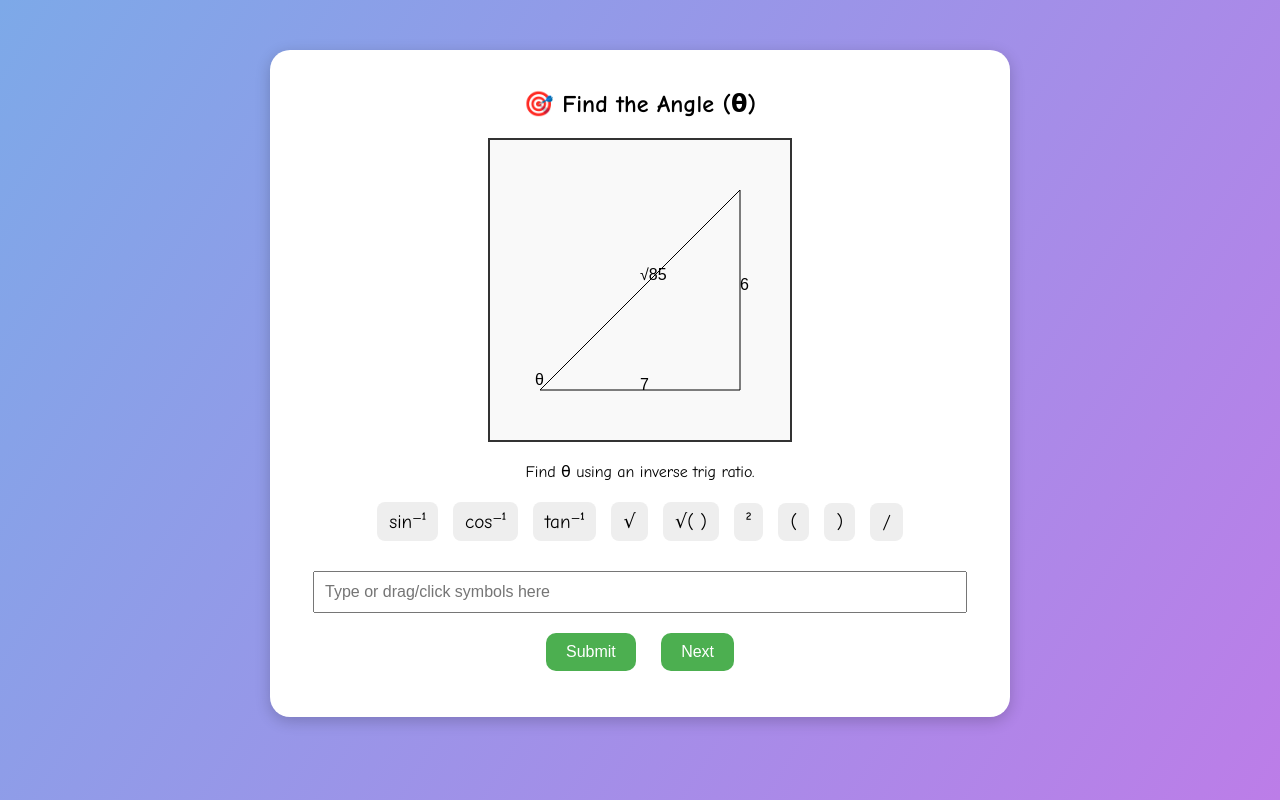
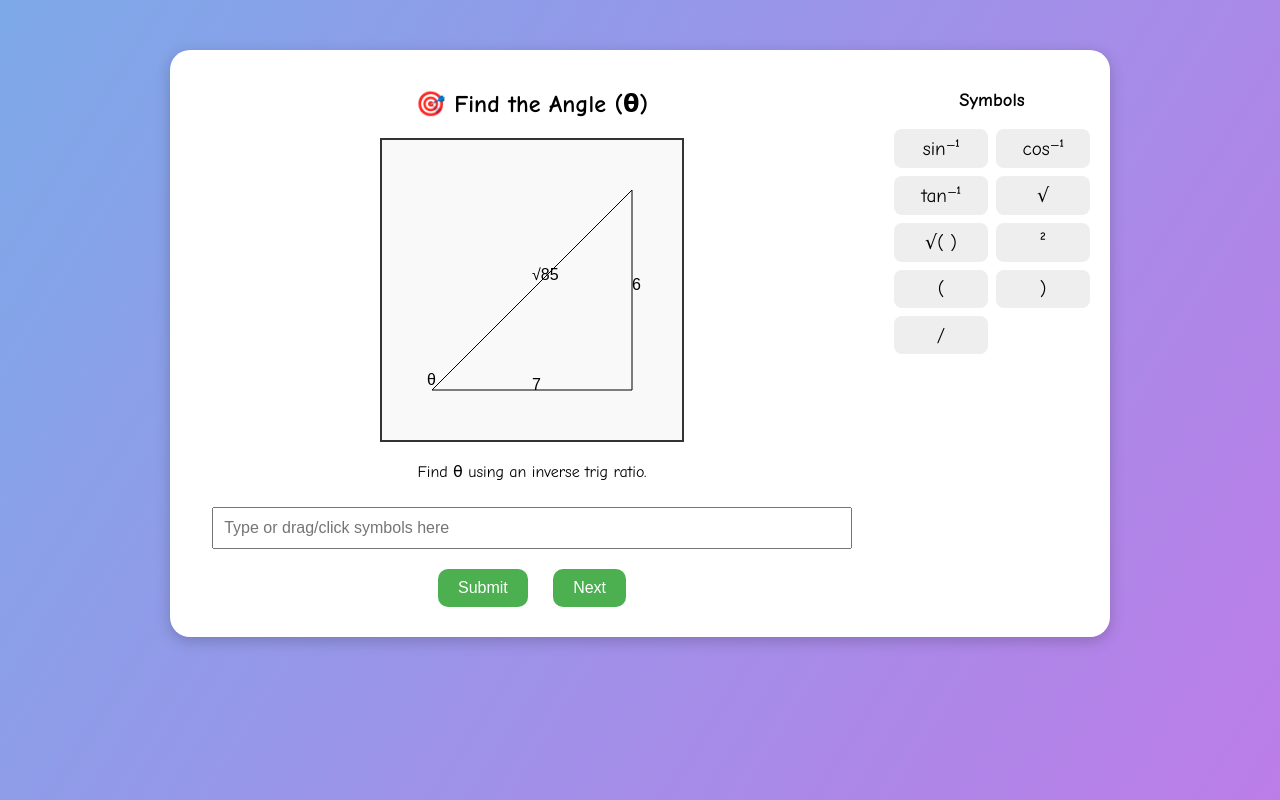
Before and after one commit to Expertmathtutoring/trigonometry3, a plain HTML site: page index.html in a window 1280 px wide. Drawn offline with Linux system fonts and the light colour scheme; animation ran at ten frames a second.

Commit message:
index.html

```diff
--- a/index.html
+++ b/index.html
@@ -13,24 +13,41 @@ body {
   position: fixed; top:0; left:0; width:100%; height:100%; z-index:0;
 }
 #fireworksCanvas { pointer-events:none; z-index:1; }
+
 #game-container {
   background:white; border-radius:20px; padding:20px;
-  box-shadow:0 4px 15px rgba(0,0,0,0.2); max-width:700px;
-  margin:50px auto; position:relative; z-index:2; text-align:center;
+  box-shadow:0 4px 15px rgba(0,0,0,0.2); max-width:900px;
+  margin:50px auto; position:relative; display:flex;
 }
+
+#main-content { flex:2; text-align:center; position:relative; }
+#right-panel { flex:0 0 180px; margin-left:20px; text-align:center; }
+
 canvas#triangleCanvas {
   background:#f9f9f9; margin:20px auto; display:block; border:2px solid #333;
 }
+
 input { padding:10px; width:90%; margin:10px 0; font-size:1em; }
 button {
   padding:10px 20px; margin:10px; border:none; border-radius:10px;
   background:#4caf50; color:white; cursor:pointer; font-size:1em;
 }
 button:hover { background:#45a049; }
-.symbols { margin:15px 0; }
+
+.symbols { display:grid; grid-template-columns:1fr 1fr; gap:8px; justify-items:center; margin-top:10px; }
 .symbol {
-  display:inline-block; background:#eee; padding:8px 12px; margin:5px;
-  border-radius:8px; cursor:pointer; font-size:1.2em; user-select:none;
+  display:block; background:#eee; padding:8px 12px; border-radius:8px; cursor:pointer; font-size:1.2em; width:70px; text-align:center;
+}
+
+/* Feedback animation */
+#feedback {
+  position:absolute; left:-200px; top:50%; transform:translateY(-50%);
+  font-size:24px; font-weight:bold; pointer-events:none; z-index:5;
+}
+@keyframes floatUp {
+  0% {opacity:0; transform:translateY(0) scale(1);}
+  10% {opacity:1;}
+  100% {opacity:translateY(-80px) scale(1.2); opacity:0;}
 }
 </style>
 </head>
@@ -40,10 +57,19 @@ button:hover { background:#45a049; }
 <canvas id="fireworksCanvas"></canvas>
 
 <div id="game-container">
+  <div id="main-content">
+    <div id="feedback"></div>
     <h2>🎯 Find the Angle (θ)</h2>
     <canvas id="triangleCanvas" width="300" height="300"></canvas>
     <p id="question"></p>
+    <input type="text" id="answer" placeholder="Type or drag/click symbols here">
+    <br>
+    <button onclick="checkAnswer()">Submit</button>
+    <button onclick="nextQuestion()">Next</button>
+  </div>
 
+  <div id="right-panel">
+    <h3>Symbols</h3>
     <div class="symbols">
       <div class="symbol">sin⁻¹</div>
       <div class="symbol">cos⁻¹</div>
@@ -55,12 +81,7 @@ button:hover { background:#45a049; }
       <div class="symbol">)</div>
       <div class="symbol">/</div>
     </div>
-
-  <input type="text" id="answer" placeholder="Type or drag/click symbols here">
-  <br>
-  <button onclick="checkAnswer()">Submit</button>
-  <button onclick="nextQuestion()">Next</button>
-  <p id="feedback"></p>
+  </div>
 </div>
 
 <audio id="applause" src="https://www.soundjay.com/human/applause-8.mp3"></audio>
@@ -152,8 +173,8 @@ function checkAnswer(){
   const userInput=document.getElementById("answer").value;
   const feedback=document.getElementById("feedback");
   if(!areParenthesesBalanced(userInput)){
-    feedback.textContent="⚠️ Check your brackets — they don’t match.";
-    feedback.style.color="orange"; return;
+    feedback.textContent="⚠️ Check your brackets!";
+    feedback.style.color="orange"; feedback.style.animation="floatUp 1.5s ease forwards"; return;
   }
   let expr=normalizeInput(userInput);
   try{
@@ -161,15 +182,15 @@ function checkAnswer(){
     for(let val of correctOptions){
       if(Math.abs(userVal-val)<0.01){
         celebrate();
-        feedback.textContent="✅ Correct!";
-        feedback.style.color="green";
+        feedback.textContent="✅ Correct! 🎉";
+        feedback.style.color="green"; feedback.style.animation="floatUp 1.5s ease forwards";
         setTimeout(nextQuestion,2000);
         return;
       }
     }
   }catch(err){}
-  feedback.textContent=`❌ Wrong. Example correct: tan⁻¹(${a}/${b}), sin⁻¹(${a}/√${a*a+b*b}), cos⁻¹(${b}/√${a*a+b*b})`;
-  feedback.style.color="red";
+  feedback.textContent=`❌ Wrong 😅 Example: tan⁻¹(${a}/${b})`;
+  feedback.style.color="red"; feedback.style.animation="floatUp 1.5s ease forwards";
 }
 
 // ---------------- Celebrate ----------------
@@ -177,6 +198,7 @@ function celebrate(){
   createFirework(window.innerWidth/2,window.innerHeight/2);
   document.getElementById("applause").play();
 }
+
 function nextQuestion(){
   document.getElementById("answer").value="";
   document.getElementById("feedback").textContent="";
@@ -196,7 +218,7 @@ answerInput.addEventListener("drop",e=>{
   answerInput.value+=text;
 });
 
-// ---------------- ENTER key anywhere triggers submit ----------------
+// ---------------- ENTER key triggers submit ----------------
 document.addEventListener("keydown", e=>{
   if(e.key==="Enter"){ e.preventDefault(); checkAnswer(); }
 });
```
Lines whose indentation alone changed are shown as unchanged.
